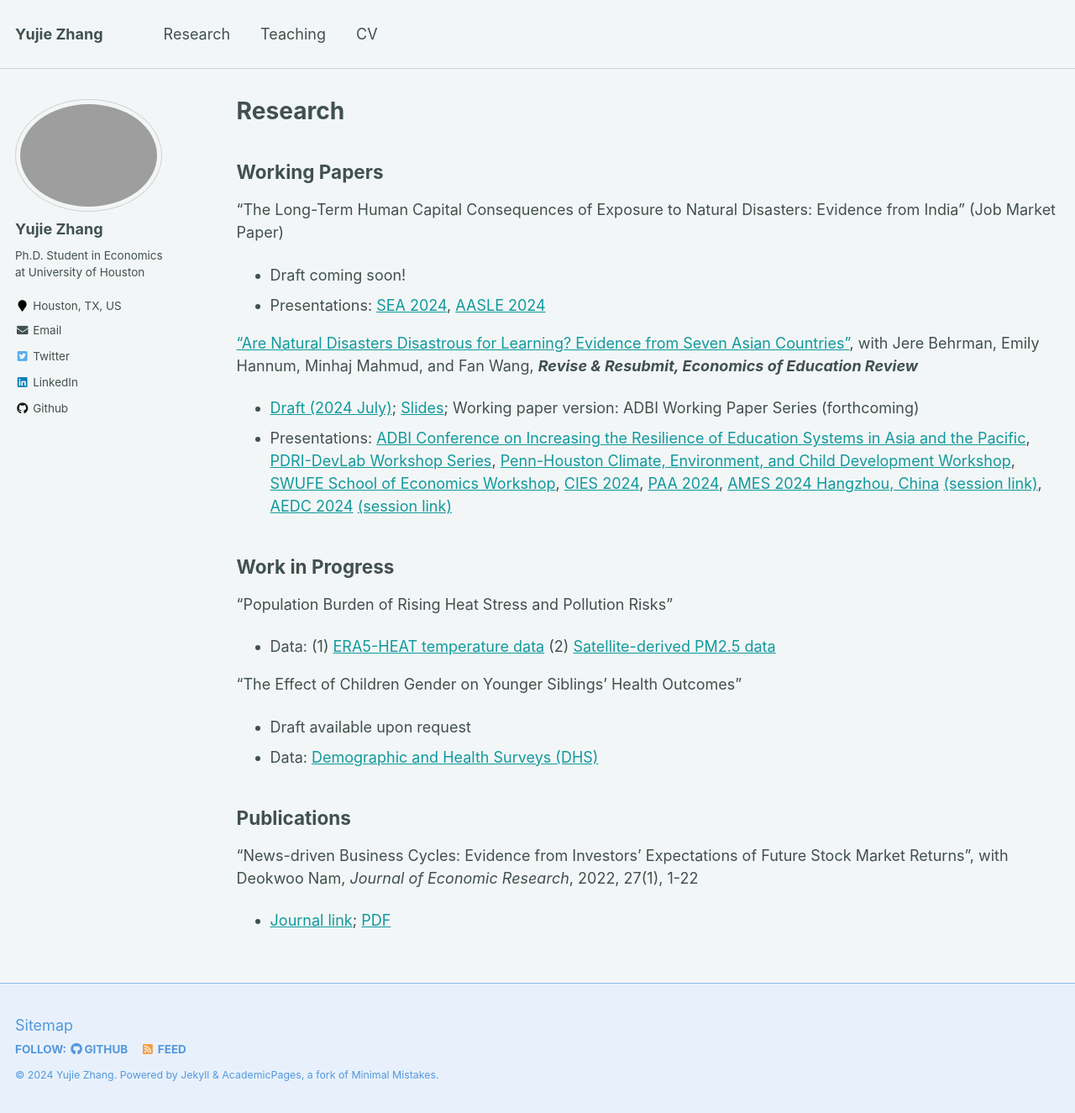
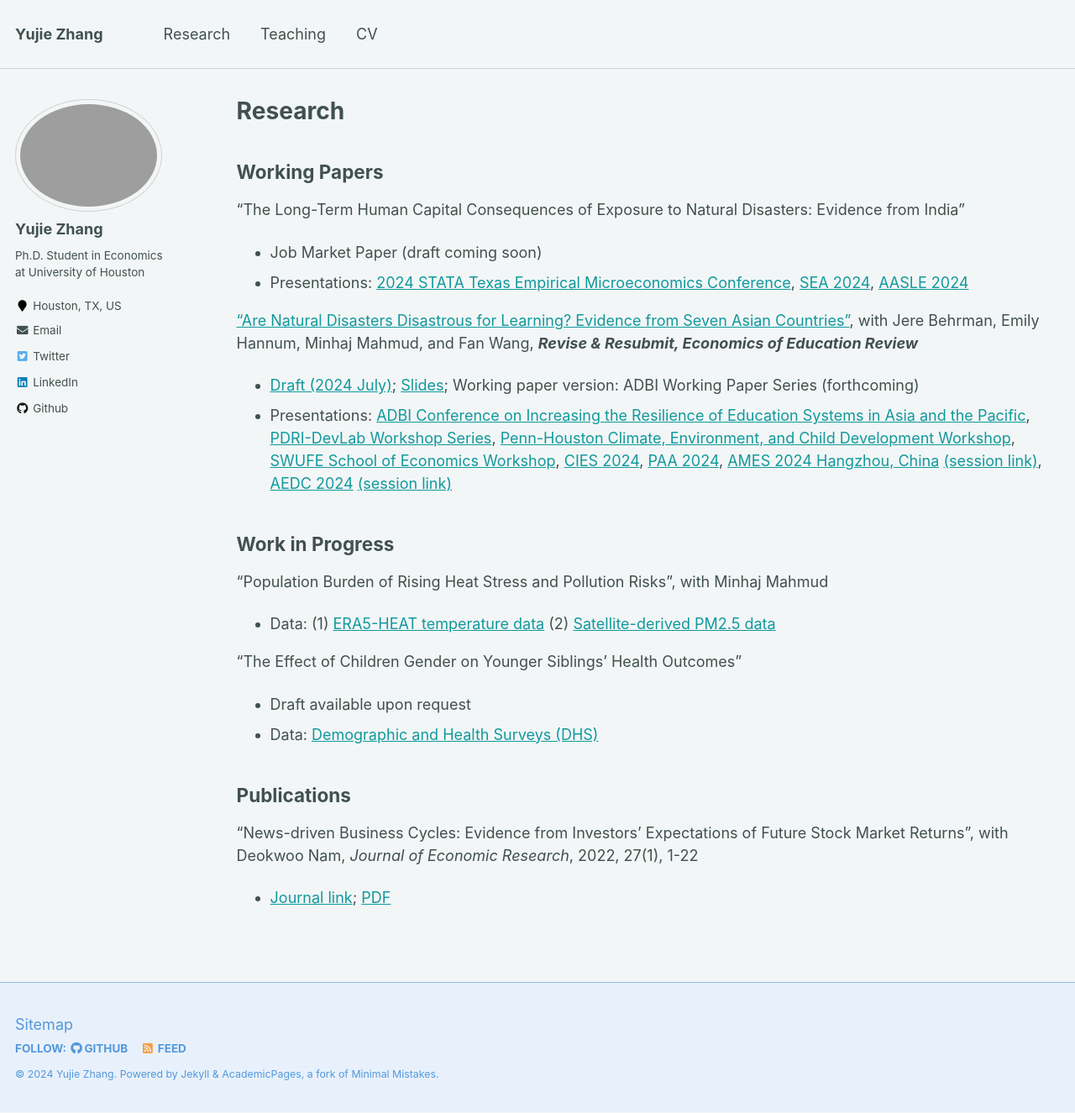
Before and after one commit to yujiezhangecon/yujiezhangecon.github.io, a Jekyll site: the page built from _pages/research.md, in a window 1280 px wide and 1325 px high. Shown: the whole window at 84% size. Built offline with Jekyll 4.4.1, drawn with Linux system fonts in a browser that asks for light colours.

Commit message:
Update research.md

```diff
--- a/_pages/research.md
+++ b/_pages/research.md
@@ -19,15 +19,20 @@ author_profile: true
 
 {% include base_path %}
 
+
 Working Papers
 --
 
-"The Long-Term Human Capital Consequences of Exposure to Natural Disasters: Evidence from India" (Job Market Paper)
-- Draft coming soon!
-- Presentations: [SEA 2024](https://sea.mymeetingsavvy.net/program), [AASLE 2024](https://www.aasle.org/bangkok-conference-info)
+"The Long-Term Human Capital Consequences of Exposure to Natural Disasters: Evidence from India"
+- Job Market Paper (draft coming soon)
+- Presentations:
+[2024 STATA Texas Empirical Microeconomics Conference](https://www.dallasfed.org/research/events/2024/24stata),
+[SEA 2024](https://sea.mymeetingsavvy.net/program),
+[AASLE 2024](https://www.aasle.org/bangkok-conference-info)
 
 
-["Are Natural Disasters Disastrous for Learning? Evidence from Seven Asian Countries"](http://yujiezhangecon.github.io/files/DisasterEducationAsiaMicsEmDat_ZhangEtal.pdf), with Jere Behrman, Emily Hannum, Minhaj Mahmud, and Fan Wang, _**Revise & Resubmit, Economics of Education Review**_
+["Are Natural Disasters Disastrous for Learning? Evidence from Seven Asian Countries"](http://yujiezhangecon.github.io/files/DisasterEducationAsiaMicsEmDat_ZhangEtal.pdf),
+with Jere Behrman, Emily Hannum, Minhaj Mahmud, and Fan Wang, _**Revise & Resubmit, Economics of Education Review**_
 - [Draft (2024 July)](http://yujiezhangecon.github.io/files/DisasterEducationAsiaMicsEmDat_ZhangEtal.pdf); [Slides](http://yujiezhangecon.github.io/files/PrjRDSE/ADBI_MICS_presentation_AEDC2024.pdf); Working paper version: ADBI Working Paper Series (forthcoming) <br>
 - Presentations:
 [ADBI Conference on Increasing the Resilience of Education Systems in Asia and the Pacific](https://www.adb.org/news/events/increasing-the-resilience-of-education-systems-in-asia-and-the-pacific),
@@ -43,7 +48,7 @@ Working Papers
 Work in Progress
 --
 
-"Population Burden of Rising Heat Stress and Pollution Risks"
+"Population Burden of Rising Heat Stress and Pollution Risks", with Minhaj Mahmud
 - Data: (1) [ERA5-HEAT temperature data](https://cds-beta.climate.copernicus.eu/datasets/derived-utci-historical?tab=overview)
         (2) [Satellite-derived PM2.5 data](https://sites.wustl.edu/acag/datasets/surface-pm2-5/)
 
```
